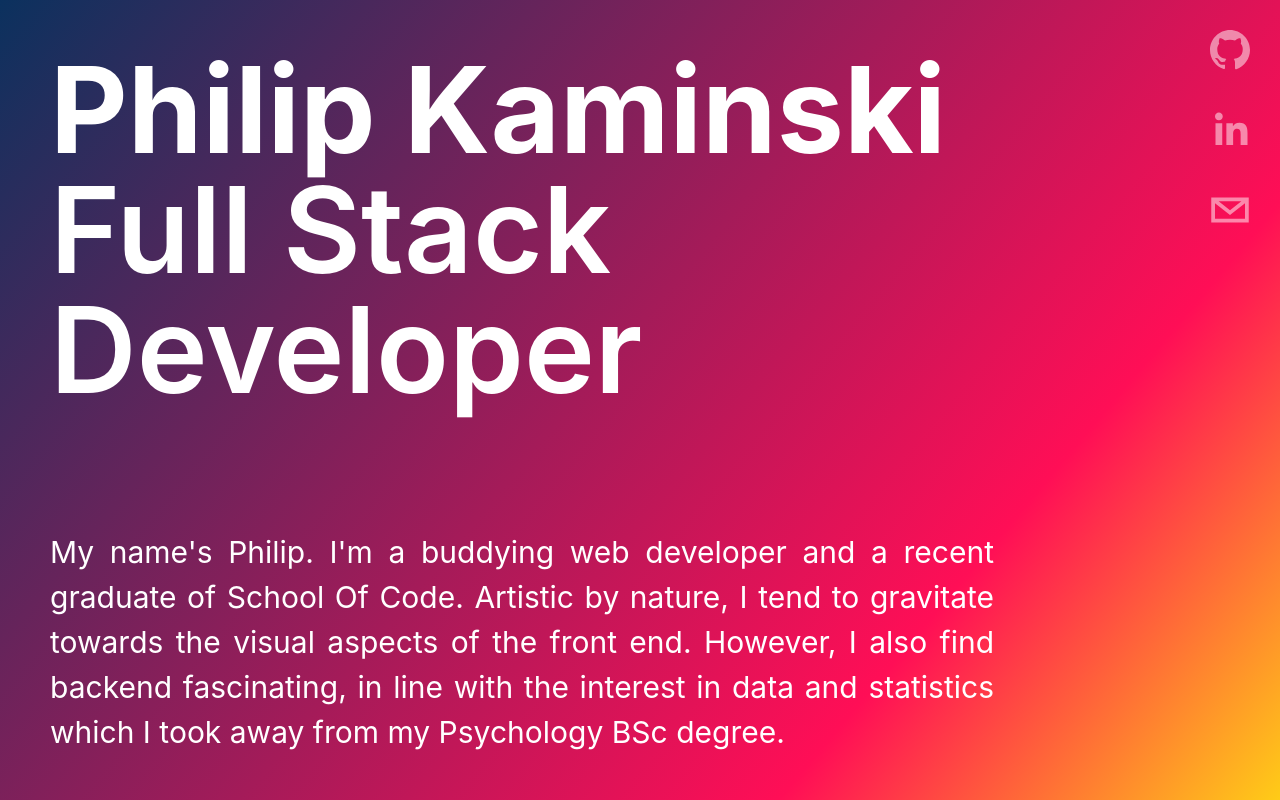
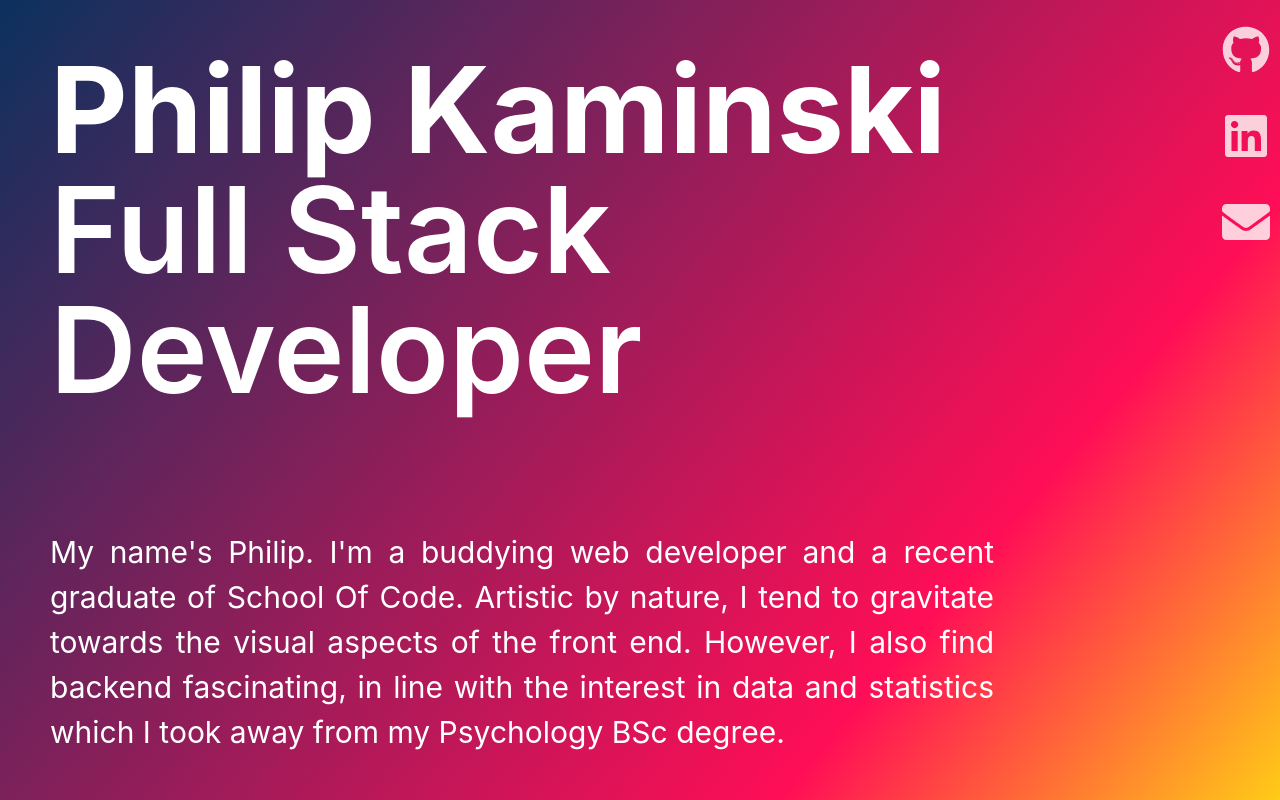
Before and after one commit to AureaFlamma/portfolio_vercel, a Next.js app: page / in a window 1280 px wide. Shown: the top 800 px of the page. Built offline with nearby package versions, Linux system fonts and the light colour scheme.

Commit message:
SocialsNav works

```diff
--- /dev/null
+++ b/components/SocialsNav2.jsx
@@ -0,0 +1,51 @@
+import React from "react";
+import { Link, Icon, Text, Flex, Box } from "@chakra-ui/react";
+import { FaGithub, FaEnvelope } from "react-icons/fa";
+import { FaLinkedin } from "react-icons/fa";
+
+const SocialsNav3 = () => {
+  return (
+    <Flex direction={"column"} position="fixed" top="10px" right="10px">
+      <Link href="https://github.com/AureaFlamma" isExternal>
+        <Icon
+          as={FaGithub}
+          color="whiteAlpha.800"
+          _hover={{
+            color: "#FFC21B",
+            boxShadow: "inset 0px 0px 20px #ffd45e",
+          }}
+          w="12"
+          h="12"
+          my="4"
+          borderRadius={"50px"}
+        />
+      </Link>
+      <Link href="https://www.linkedin.com/in/kaminskp/" isExternal>
+        <Icon
+          as={FaLinkedin}
+          color="whiteAlpha.800"
+          _hover={{
+            color: "#FFC21B",
+          }}
+          w="12"
+          h="12"
+          my="4"
+        />
+      </Link>
+      <Link href="mailto:philip.doge.kaminski@gmail.com" target="_top">
+        <Icon
+          as={FaEnvelope}
+          color="whiteAlpha.800"
+          _hover={{
+            color: "#FFC21B",
+          }}
+          w="12"
+          h="12"
+          my="4"
+        />
+      </Link>
+    </Flex>
+  );
+};
+
+export default SocialsNav3;
--- a/pages/index.js
+++ b/pages/index.js
@@ -3,8 +3,7 @@ import TextCard from "../components/TextCard";
 import Projects from "../components/Projects";
 import { Flex, Spacer } from "@chakra-ui/react";
 import Lorem from "../libs/Lorem";
-import SocialsNav from "../components/SocialsNav";
-import SocialsNav1 from "../components/SocialsNav1";
+import SocialsNav2 from "../components/SocialsNav2";
 export default function Index() {
   return (
     <div>
@@ -25,7 +24,7 @@ export default function Index() {
         <Projects />
         <Spacer my="2.5vh" />
         <TextCard title={`About`} paragraph={Lorem.about} />
-        <SocialsNav/>
+        <SocialsNav2 />
       </Flex>
     </div>
   );
```
Also changed, not shown: 1 other file (tests, documents, lock files or other folders).
